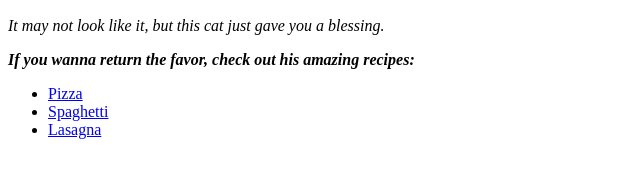
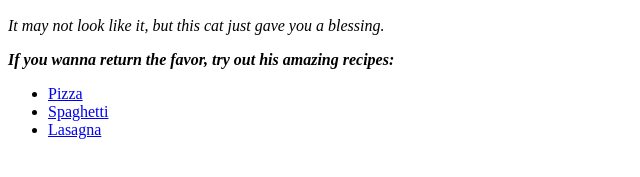
Before and after one commit to mogzame/odin-recipes, a plain HTML site: page index.html in a window 1280 px wide. Shown: the part 383-560 px from the top of the page, 0-640 px from the left. Drawn offline with Linux system fonts and the light colour scheme.

Commit message:
add try out

```diff
--- a/index.html
+++ b/index.html
@@ -18,7 +18,7 @@
 
 
         <p><em>It may not look like it, but this cat just gave you a blessing.</p>
-            <p><strong>If you wanna return the favor, check out his amazing recipes:</strong>
+            <p><strong>If you wanna return the favor, try out his amazing recipes:</strong>
         </em></p>
 
 
```
